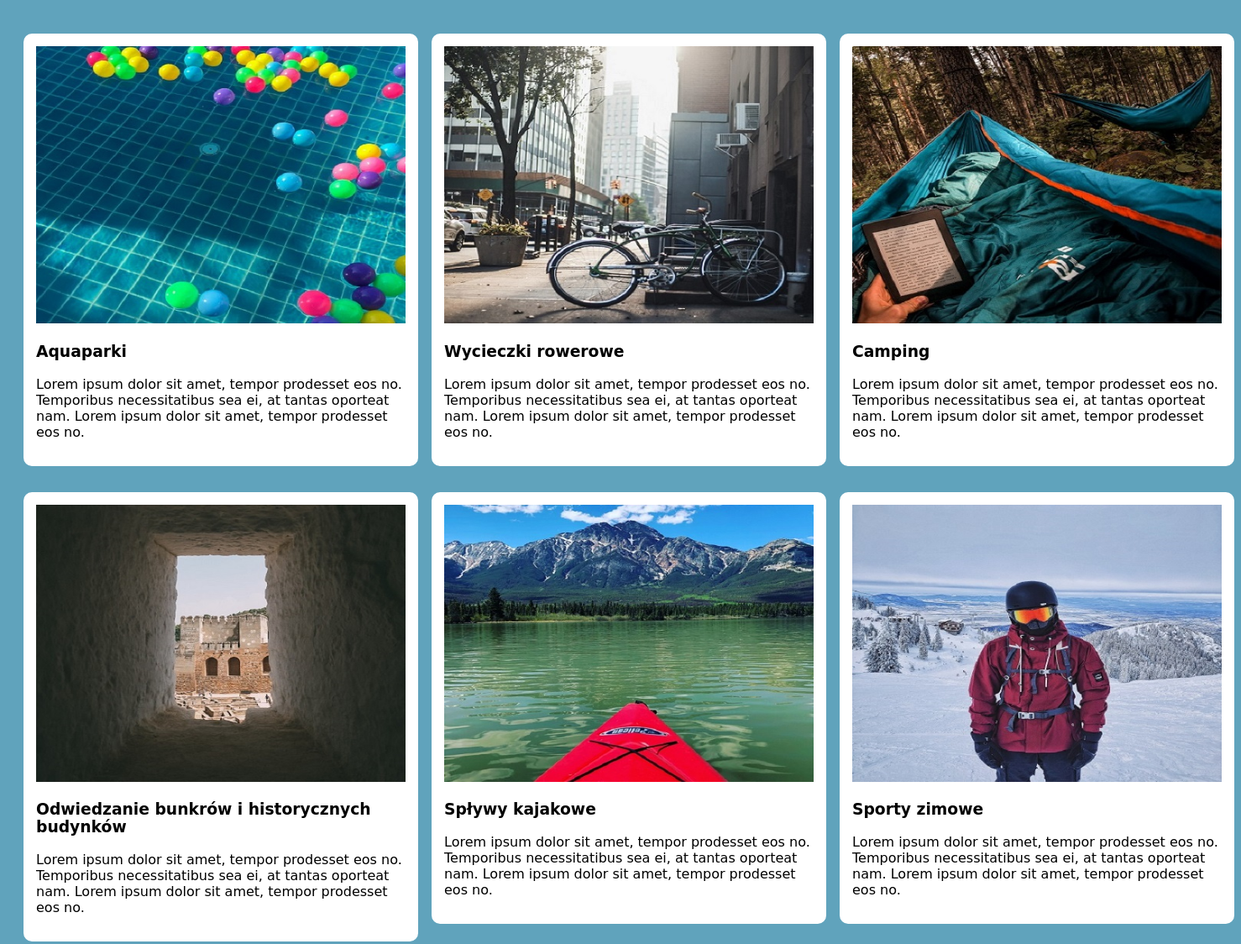
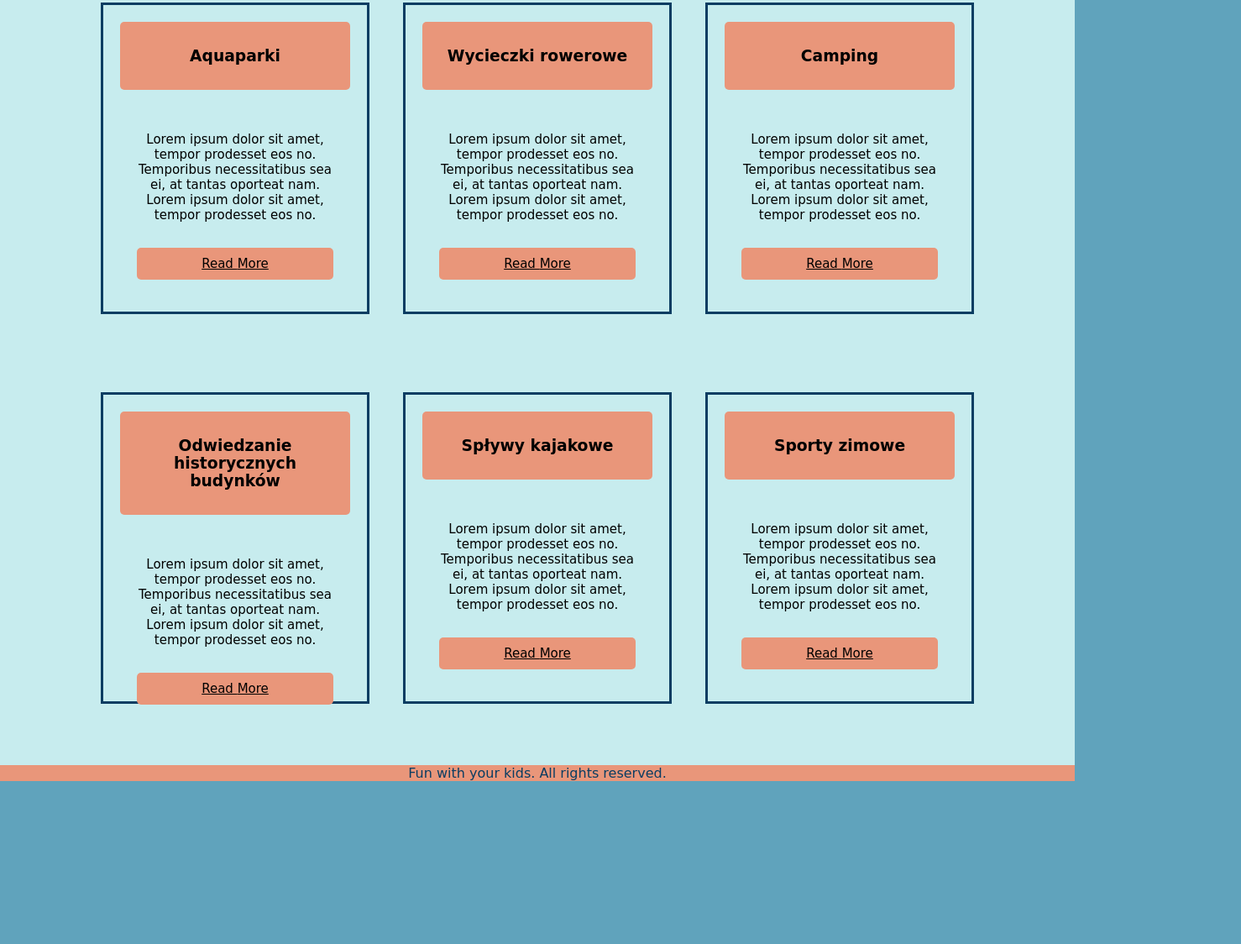
Before and after one commit to Paula111/Freetime-portal, a website: page plans-travel.html in a window 1280 px wide. Shown: the part 731-1855 px from the top of the page at 84% size, 1478 px wide, since content can reach past the window. After the commit the page ends 1661 px from the top, so only its background shows below. Drawn offline with Linux system fonts and the light colour scheme; a web font is replaced by a local one.

Commit message:
add responsive gallery to plans site

```diff
--- a/plans-travel.html
+++ b/plans-travel.html
@@ -63,67 +63,78 @@
 
 
     <!-- Gallery -->
-    <div class="gallery-container">
+
+    <div class="container">
         <div class="row">
-            <div class="column">
-                <div class="content">
-                    <img class="gallery" src="/image/1.jpg" alt="aquapark">
+            <div class="card">
+                <div class="card-header">
                     <h3>Aquaparki</h3>
+                </div>
+                <div class="card-body">
+                    <!-- <img class="gallery" src="/image/1.jpg" alt="aquapark"> -->
                     <p>Lorem ipsum dolor sit amet, tempor prodesset eos no. Temporibus necessitatibus sea ei, at
-                        tantas
-                        oporteat nam. Lorem ipsum dolor sit amet, tempor prodesset eos no.</p>
+                        tantas oporteat nam. Lorem ipsum dolor sit amet, tempor prodesset eos no.</p>
+                        <a href="#" class="read-more">Read <span>More</span></a>
                 </div>
             </div>
 
-            <div class="column">
-                <div class="content">
-                    <img class="gallery" src="/image/2.jpg" alt="biking">
+            <div class="card">
+                <div class="card-header">
                     <h3>Wycieczki rowerowe</h3>
+                </div>
+                <div class="card-body">
+                    <!-- <img class="gallery" src="/image/2.jpg" alt="biking"> -->
                     <p>Lorem ipsum dolor sit amet, tempor prodesset eos no. Temporibus necessitatibus sea ei, at
-                        tantas
-                        oporteat nam. Lorem ipsum dolor sit amet, tempor prodesset eos no.</p>
+                        tantas oporteat nam. Lorem ipsum dolor sit amet, tempor prodesset eos no.</p>
+                        <a href="#" class="read-more">Read <span>More</span></a>
                 </div>
             </div>
 
-            <div class="column">
-                <div class="content">
-                    <img class="gallery" src="/image/3.jpg" alt="camping">
+            <div class="card">
+                <div class="card-header">
                     <h3>Camping</h3>
+                </div>
+                <div class="card-body">
+                    <!-- <img class="gallery" src="/image/3.jpg" alt="camping"> -->
                     <p>Lorem ipsum dolor sit amet, tempor prodesset eos no. Temporibus necessitatibus sea ei, at
-                        tantas
-                        oporteat nam. Lorem ipsum dolor sit amet, tempor prodesset eos no.</p>
-                </div>
-            </div>
-        </div>
-
-        <div class="row1">
-            <div class="column">
-                <div class="content">
-                    <img class="gallery" src="/image/4.jpg" alt="bunker">
-                    <h3>Odwiedzanie bunkrów i historycznych budynków</h3>
-                    <p>Lorem ipsum dolor sit amet, tempor prodesset eos no. Temporibus necessitatibus sea ei, at
-                        tantas
-                        oporteat nam. Lorem ipsum dolor sit amet, tempor prodesset eos no.</p>
+                        tantas oporteat nam. Lorem ipsum dolor sit amet, tempor prodesset eos no.</p>
+                        <a href="#" class="read-more">Read <span>More</span></a>
                 </div>
             </div>
 
-            <div class="column">
-                <div class="content">
-                    <img class="gallery" src="/image/5.jpg" alt="canoeing">
-                    <h3>Spływy kajakowe</h3>
+            <div class="card">
+                <div class="card-header">
+                    <h3>Odwiedzanie historycznych budynków</h3>
+                </div>
+                <div class="card-body">
+                    <!-- <img class="gallery" src="/image/4.jpg" alt="bunker"> -->
                     <p>Lorem ipsum dolor sit amet, tempor prodesset eos no. Temporibus necessitatibus sea ei, at
-                        tantas
-                        oporteat nam. Lorem ipsum dolor sit amet, tempor prodesset eos no.</p>
+                        tantas oporteat nam. Lorem ipsum dolor sit amet, tempor prodesset eos no.</p>
+                        <a href="#" class="read-more">Read <span>More</span></a>
                 </div>
             </div>
 
-            <div class="column">
-                <div class="content">
-                    <img class="gallery" src="/image/6.jpg" alt="skiing">
+            <div class="card">
+                <div class="card-header">
+                    <h3>Spływy kajakowe</h3>
+                </div>
+                <div class="card-body">
+                    <!-- <img class="gallery" src="/image/5.jpg" alt="canoeing"> -->
+                    <p>Lorem ipsum dolor sit amet, tempor prodesset eos no. Temporibus necessitatibus sea ei, at
+                        tantas oporteat nam. Lorem ipsum dolor sit amet, tempor prodesset eos no.</p>
+                        <a href="#" class="read-more">Read <span>More</span></a>
+                </div>
+            </div>
+
+            <div class="card">
+                <div class="card-header">
                     <h3>Sporty zimowe</h3>
+                </div>
+                <div class="card-body">
+                    <!-- <img class="gallery" src="/image/6.jpg" alt="skiing"> -->
                     <p>Lorem ipsum dolor sit amet, tempor prodesset eos no. Temporibus necessitatibus sea ei, at
-                        tantas
-                        oporteat nam. Lorem ipsum dolor sit amet, tempor prodesset eos no.</p>
+                        tantas oporteat nam. Lorem ipsum dolor sit amet, tempor prodesset eos no.</p>
+                        <a href="#" class="read-more">Read <span>More</span></a>
                 </div>
             </div>
         </div>
@@ -131,7 +142,7 @@
 
     <!-- Footer -->
     <div class="footer">
-        Fun with you kids. All rights reserved.
+        Fun with your kids. All rights reserved.
     </div>
 </body>
 <script src="js/scriptPlans.js"></script>
--- a/sass/stylePlans.scss
+++ b/sass/stylePlans.scss
@@ -1,3 +1,8 @@
+* {
+  padding: 0;
+  margin: 0;
+  box-sizing: border-box;
+}
 
 body {
   background-color: #60a3bc;
@@ -177,36 +182,66 @@ a:hover {
 
 
 /* Gallery */
-.gallery-container{
-  margin:auto;
-  padding:20px;
-}
-.row, .row1 {
+
+.row {
   display: flex;
+  flex-direction: row;
+  justify-content: center;
+  flex-wrap: wrap;
 }
 
-.column {
-  flex: 33.33%;
-  padding: 8px;
-  margin-top:15px
-
-}
-.content {
-  background-color: white;
-  padding: 15px;
-  border-radius: 10px;
+.card {
+  width: 25%;
+  height: 40%;
+  border: 3px solid #0a3d62;
+  margin-bottom: 50px;
+  margin: 20px;
+  transition: 0.3s;
+  padding: 20px;
+  background:"/image/1.jpg";
 }
 
-.gallery {
-  margin:0;
-  width: 440px;
-  height: 330px;
+.card-header {
+  text-align: center;
+  background-color: darksalmon;
+  padding: 30px 10px;
+  color: #000;
+  border-radius: 5px;
 }
 
-.gallery:hover {
-  border-color:#575fcf;
+.card-body {
+  padding: 50px 20px;
+  text-align: center;
+  font-size: 15px;
 }
 
+.card-body .read-more {
+  display: block;
+  color: #000;
+  background-color:darksalmon;
+  margin-top: 30px;
+  padding: 10px;
+  border-radius: 5px;
+}
+
+.card:hover {
+  transform: scale(1);
+  box-shadow: 0 0 80px -10px rgba(24, 6, 6, 0.25);
+}
+
+/* Responsive */
+
+@media (max-width: 1080px) {
+  .card {
+    width: 40%;
+  }
+}
+
+@media (max-width: 400px) {
+  .container {
+    width: 100%;
+  }
+}
 
 /* Footer */
 .footer {
```
Also changed, not shown: comments.html (+1 -1 lines), cooking.html (+1 -1 lines), films.html (+1 -1 lines), travel.html (+1 -1 lines), css/stylePlans.css, image/1.jpg (deleted), image/2.jpg (deleted), image/3.jpg (deleted), image/4.jpg (deleted), image/5.jpg (deleted), image/6.jpg (deleted), 1 other file.
